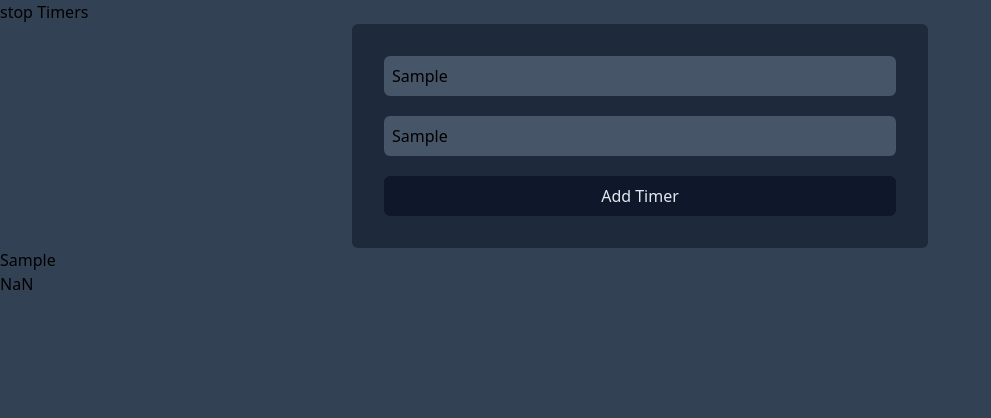
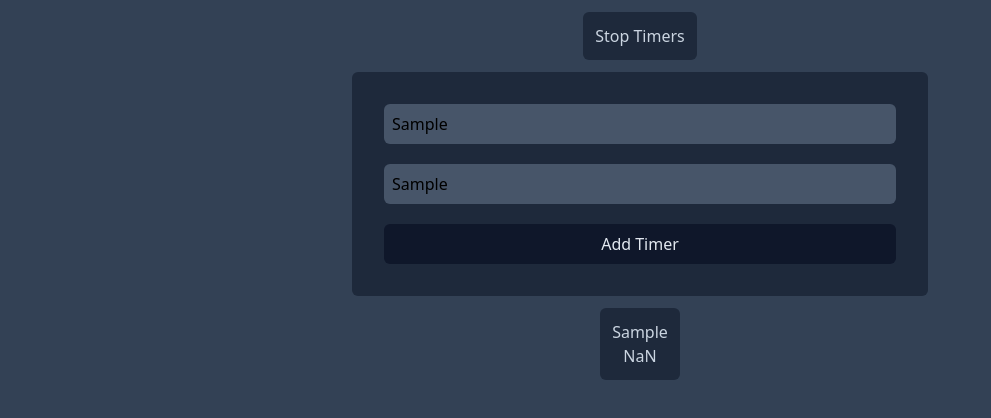
Before and after one commit to madza-gh/React-Project2, a React (Vite) app: page / in a window 1280 px wide. Both pictures are taken after typing "Sample", "Sample" into the empty fields and a click on the button "Add Timer". Shown: the top 418 px of the page, without its empty margins (0-991 px from the left). Built offline with nearby package versions, Linux system fonts and the light colour scheme.

Commit message:
add some tailwind styles

```diff
--- a/src/components/Timer.tsx
+++ b/src/components/Timer.tsx
@@ -1,17 +1,20 @@
-import Container from "./Container"
+import Container from "./Container";
 
-type TimerProps ={
-    name:string,
-    duration:number
+type TimerProps = {
+  name: string;
+  duration: number;
+};
+
+function Timer({ name, duration }: TimerProps) {
+  return (
+    <Container
+      ComponentType={"div"}
+      className="p-3 my-3 mx-auto max-w-fit  bg-slate-800 text-slate-300 rounded-md text-center"
+    >
+      <p>{name}</p>
+      <p>{duration}</p>
+    </Container>
+  );
 }
 
-function Timer ({name, duration}:TimerProps){
-    return(
-        <Container ComponentType={'div'}>
-            <p>{name}</p>
-            <p>{duration}</p>
-        </Container>
-    )
-}
-
-export default Timer
+export default Timer;
--- a/src/components/TimersControl.tsx
+++ b/src/components/TimersControl.tsx
@@ -5,13 +5,15 @@ function TimersControl() {
   const timersCtx = useTimersContext();
 
   return (
-    <div>
+    <div className=" p-3 my-3 mx-auto max-w-fit  bg-slate-800 text-slate-300 rounded-md ">
       <Button
         onClick={
           timersCtx.isRunning ? timersCtx.stopTimers : timersCtx.startTimers
         }
       >
-        {timersCtx.isRunning ? "stop" : "start"} Timers
+        {timersCtx.isRunning ? "Stop" : "Start"} Timers
+
+
       </Button>
     </div>
   );
```
